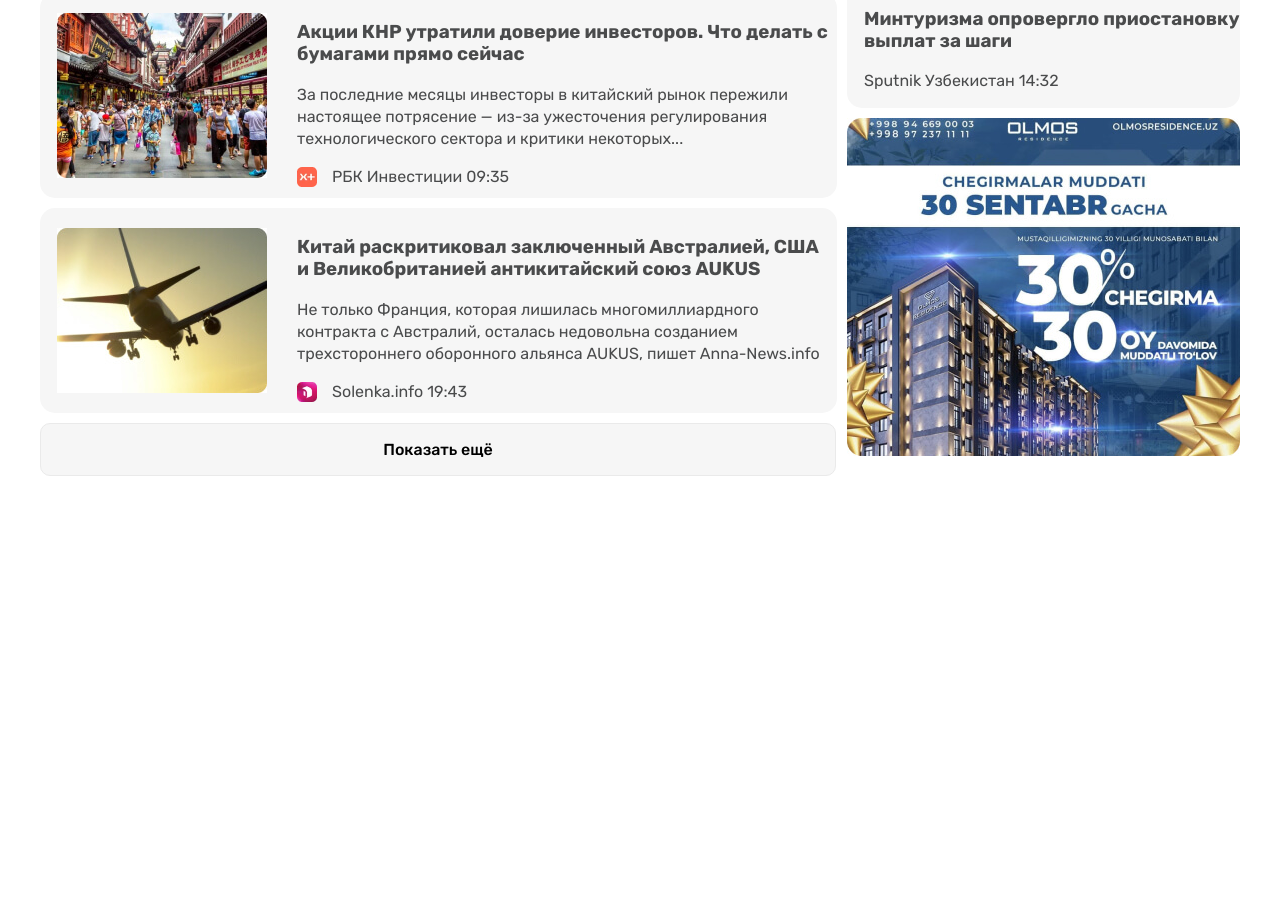
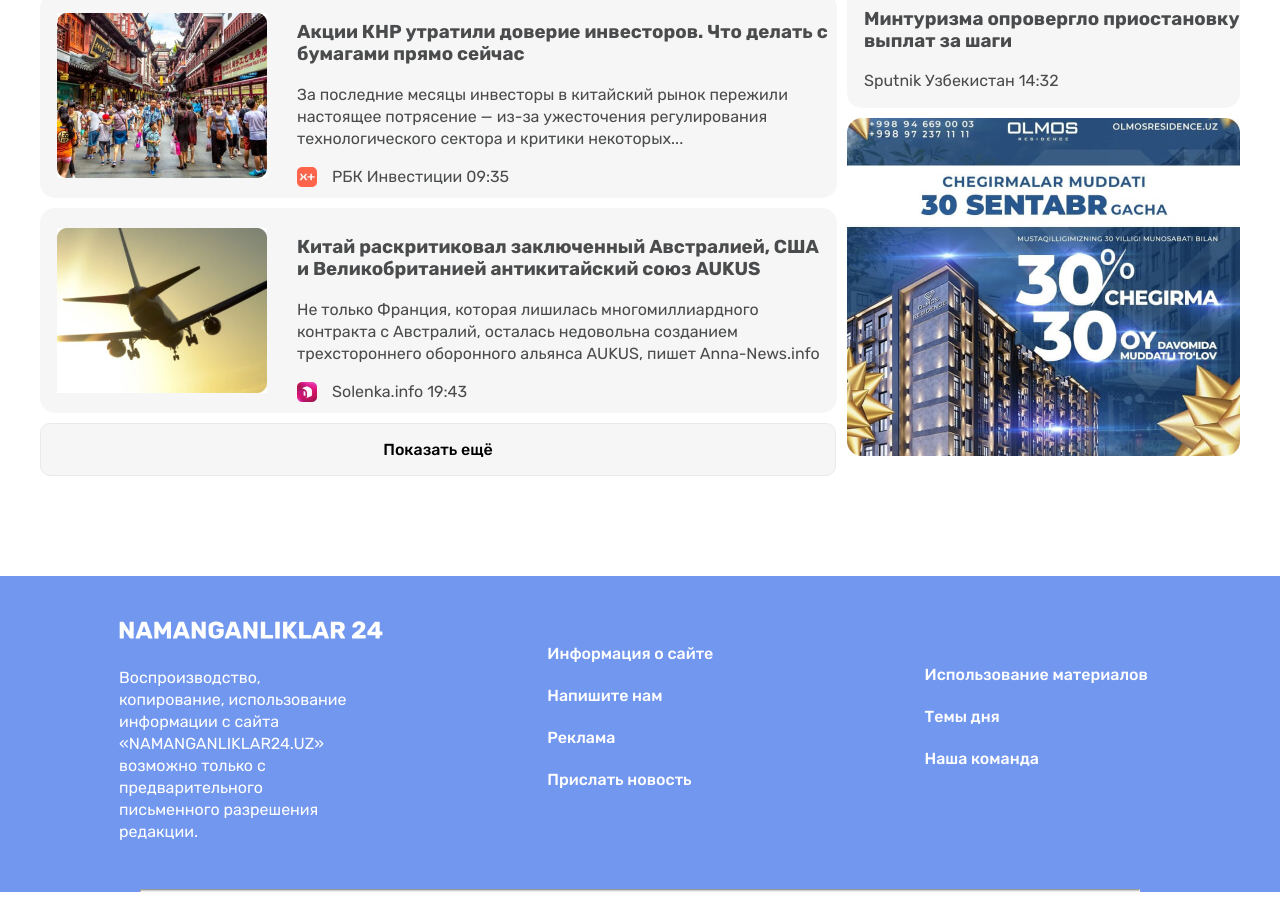
Before and after one commit to Mr-Perfectuz/Namanganliklar24, a plain HTML site: page index.html in a window 1280 px wide. Shown: the part 1923-2823 px from the top of the page. Before the commit the page ends 2399 px from the top, so only its background shows below. Drawn offline with Linux system fonts and the light colour scheme.

Commit message:
add footer

```diff
--- a/index.html
+++ b/index.html
@@ -276,15 +276,16 @@
           </div>
      </div>
      <!-- Footer  -->
-     <!-- <footer class="footer">
+     <footer class="footer">
           <div class="container">
                <div class="footer-section">
+                    <div class="footer-inner">
                          <div class="footer-text">
                               <a class="logo-footer" href="#" >
                                    <img class="logo-footer-image" src="/photos/footer-logo.svg" alt="Namanganliklar24 logotipi" width="264"
                                    height="28" srcset="/photos/footer-logo.svg 1x, /photos/footer-logo@2x.svg 2x">
                                    <!-- <h2 >Namanganliklar24</h2> -->
-                    <!--      </a>
+                              </a>
                               <p>Воспроизводство, копирование, использование информации с сайта «NAMANGANLIKLAR24.UZ» возможно только с предварительного письменного разрешения редакции.
                               </p>
                          </div>
@@ -304,8 +305,25 @@
                               </ul>
                          </div>
                     </div>
+
+                    <hr class="footer-line">
+
+                    <!-- <div class="footer-buttom">
+                         <div class="footer-buttom-left">
+                              <a href="">Наши социальные сети</a>
                          </div>
-     </footer>   -->
+                         <div class="footer-social-media">
+                              <ul>
+                                   <li><a href=""></a></li>
+                                   <li><a href=""></a></li>
+                                   <li><a href=""></a></li>
+                                   <li><a href=""></a></li>
+                              </ul>
+                         </div>-->
+                    </div>
+               </div>
+          </div>
+     </footer>
 
 </body>
 </html>
--- a/style.css/style.css
+++ b/style.css/style.css
@@ -402,12 +402,11 @@ body{
      margin-top: 30px;
 }
 
-.footer-section{
-     width: 1440px;
-     margin-left: 121px;
+.footer-inner{
+     /* width: 1440px; */
      display: flex;
      align-items: center;
-     /* justify-content: space-between; */
+     justify-content: space-around;
 }
 
 
@@ -430,9 +429,25 @@ body{
      color: #fff;
 }
 
+
+
 .footer-list {
      list-style-type: none;
 }
 .footer-list li a{
      color: #fff;
+     text-decoration: none;
+     font-size: 16px;
+     line-height: 19px;
+     font-weight: 500;
 }
+
+.footer-list li:not(:last-child){
+     margin-bottom: 20px;
+}
+
+.footer-line{
+     background: #CECECE;
+     width: 998px;
+     height: 1px;
+}
```
Lines whose indentation alone changed are shown as unchanged.
